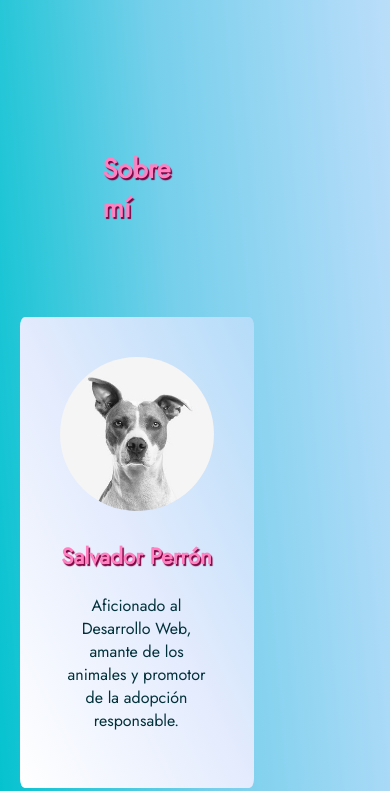
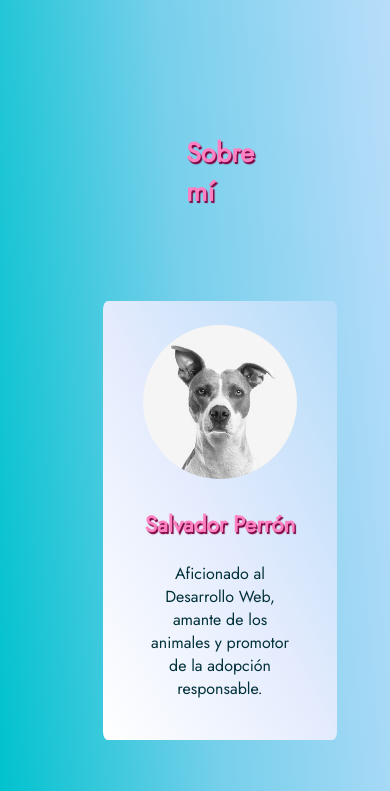
Before and after one commit to Mikrodz/web_adoptar_es_amor, a plain HTML site: page index.html in a window 390 px wide. Shown: the part 5386-6177 px from the top of the page. Drawn offline with Linux system fonts and the light colour scheme.

Commit message:
tarjeta sobre_mi actualizacion

```diff
--- a/css/main.css
+++ b/css/main.css
@@ -190,10 +190,14 @@ iframe {
         font-size: 1em;
     }
     .sobre_mi_contenedor {
+        padding: 1.5em 2.5em;
+        margin: auto;
+        justify-self: center;
         width: 70vw;
     }
     .tarjeta_presentacion {
         width: 60vw;
-        /*justify-self: center;*/
+        padding: 1.5em 2.5em;
+        margin-bottom: 2.5em;
     }
 }
```
